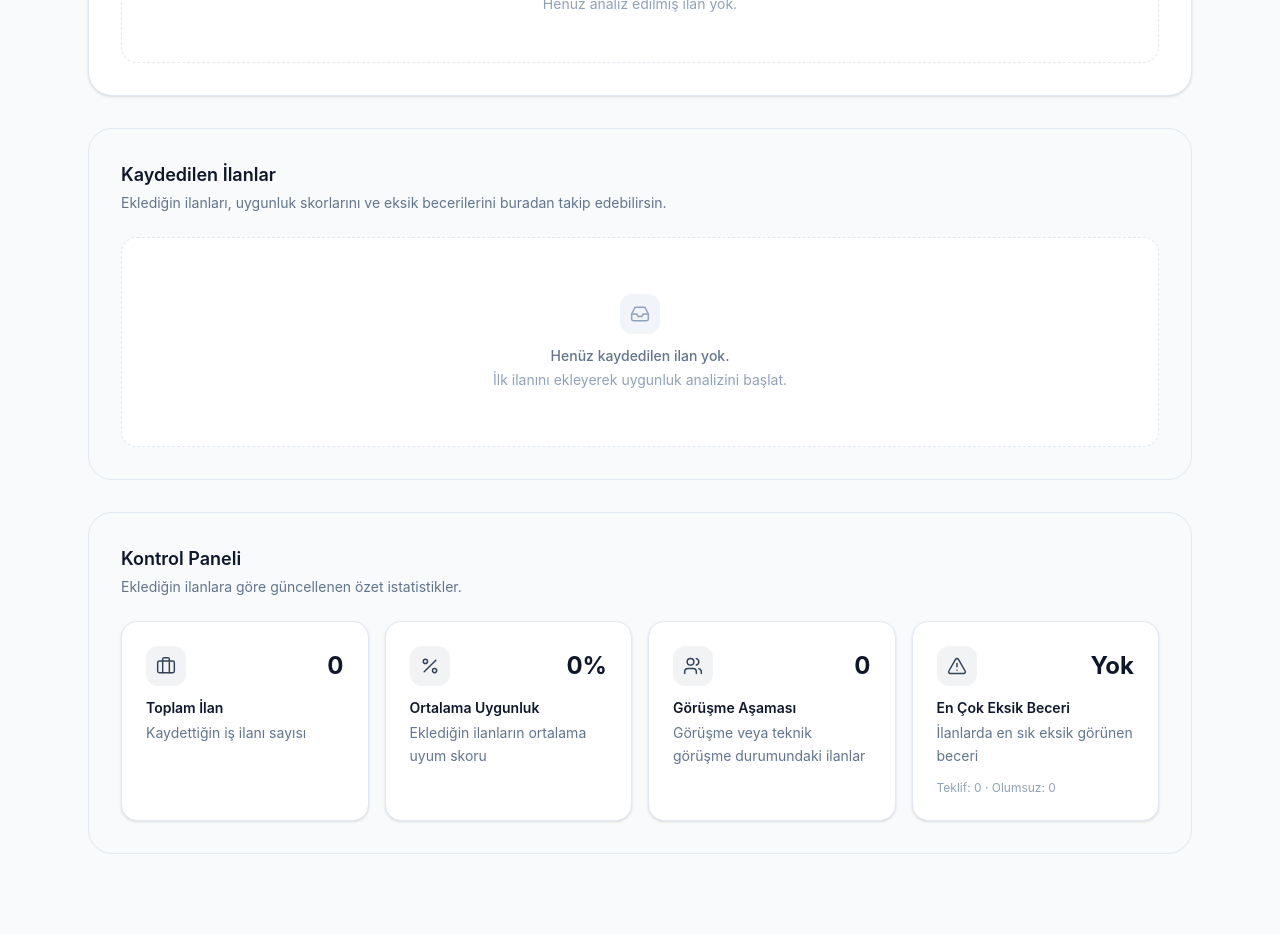
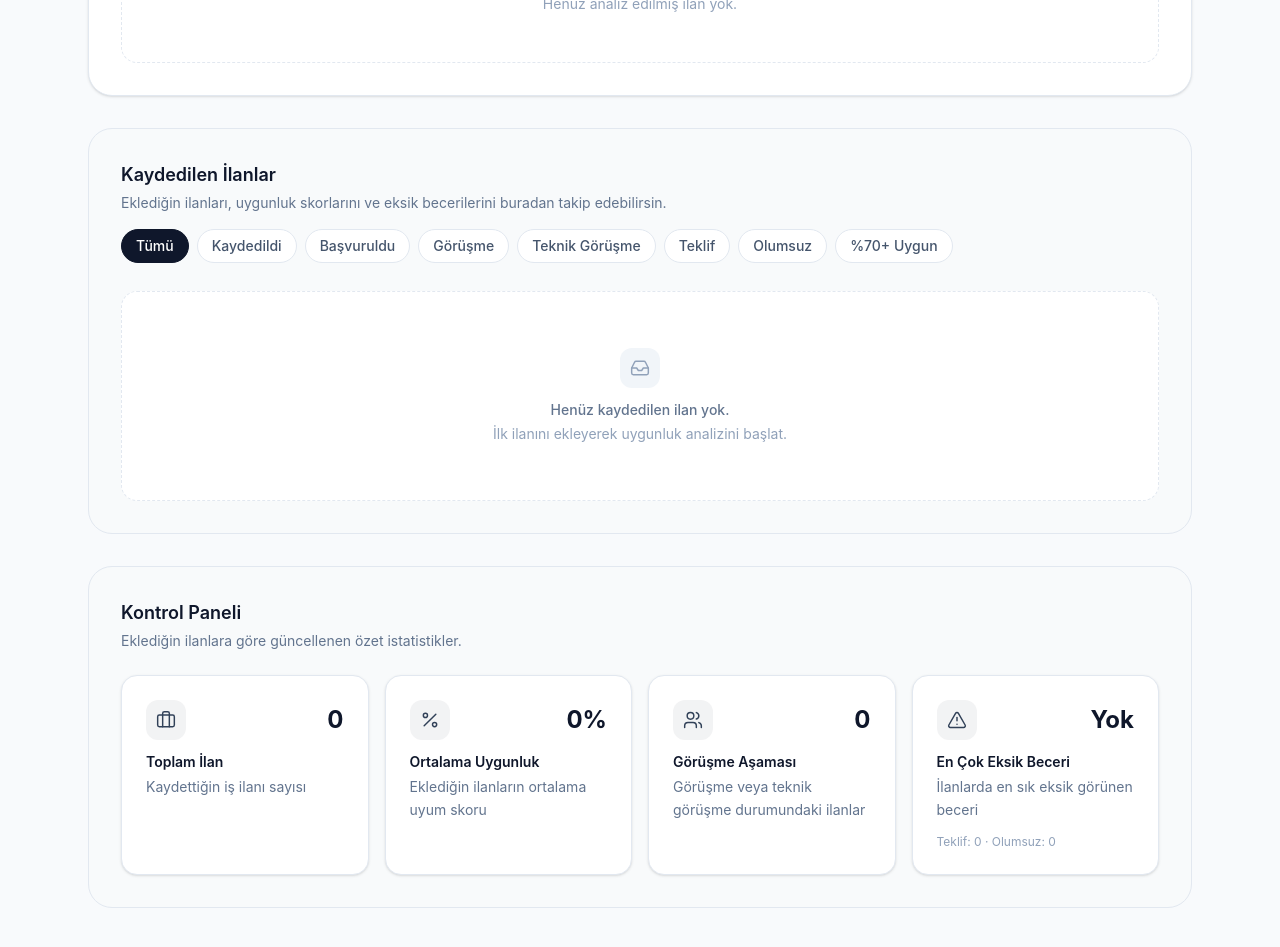
Before and after one commit to EnessCansever/jobfit-tr, a React (Vite) app: page / in a window 1280 px wide. Shown: the part 1660-2607 px from the top of the page. Built offline with nearby package versions, Linux system fonts and the light colour scheme.

Commit message:
feat: implement application filters

```diff
--- a/src/App.tsx
+++ b/src/App.tsx
@@ -6,12 +6,14 @@ import JobForm from './components/JobForm'
 import AnalysisSummary from './components/AnalysisSummary'
 import SavedApplications from './components/SavedApplications'
 import DashboardSection from './components/DashboardSection'
+import type { ApplicationFilter } from './components/FilterTabs'
 import type { ApplicationStatus, JobApplication } from './types/job'
 import { analyzeJobFit } from './utils/analyzeJob'
 
 function App() {
   const [selectedSkills, setSelectedSkills] = useState<string[]>([])
   const [applications, setApplications] = useState<JobApplication[]>([])
+  const [activeFilter, setActiveFilter] = useState<ApplicationFilter>('All')
 
   function handleJobSubmit(formData: {
     company: string
@@ -63,6 +65,12 @@ function App() {
   const lastApplication =
     applications.length > 0 ? applications[applications.length - 1] : null
 
+  const filteredApplications = applications.filter((application) => {
+    if (activeFilter === 'All') return true
+    if (activeFilter === 'HighFit') return application.fitScore >= 70
+    return application.status === activeFilter
+  })
+
   return (
     <div className="min-h-screen bg-slate-50">
       <Header />
@@ -78,9 +86,12 @@ function App() {
           hasUserSkills={selectedSkills.length > 0}
         />
         <SavedApplications
-          applications={applications}
+          applications={filteredApplications}
+          totalApplications={applications.length}
           onDelete={handleDeleteApplication}
           onStatusChange={handleStatusChange}
+          activeFilter={activeFilter}
+          onFilterChange={setActiveFilter}
         />
         <DashboardSection applications={applications} />
       </main>
--- /dev/null
+++ b/src/components/FilterTabs.tsx
@@ -0,0 +1,42 @@
+import type { ApplicationStatus } from '../types/job'
+import { STATUSES } from '../data/statuses'
+
+export type ApplicationFilter = 'All' | ApplicationStatus | 'HighFit'
+
+interface FilterTabsProps {
+  activeFilter: ApplicationFilter
+  onChange: (filter: ApplicationFilter) => void
+}
+
+const FILTER_OPTIONS: { value: ApplicationFilter; label: string }[] = [
+  { value: 'All', label: 'Tümü' },
+  ...STATUSES.map((status) => ({ value: status.value, label: status.label })),
+  { value: 'HighFit', label: '%70+ Uygun' },
+]
+
+export default function FilterTabs({
+  activeFilter,
+  onChange,
+}: FilterTabsProps) {
+  return (
+    <div className="-mx-1 flex gap-2 overflow-x-auto px-1 pb-1">
+      {FILTER_OPTIONS.map((option) => {
+        const isActive = option.value === activeFilter
+        return (
+          <button
+            key={option.value}
+            type="button"
+            onClick={() => onChange(option.value)}
+            className={`shrink-0 whitespace-nowrap rounded-full border px-3.5 py-1.5 text-sm font-medium transition-colors ${
+              isActive
+                ? 'border-slate-900 bg-slate-900 text-white'
+                : 'border-slate-200 bg-white text-slate-600 hover:border-slate-300 hover:bg-slate-50'
+            }`}
+          >
+            {option.label}
+          </button>
+        )
+      })}
+    </div>
+  )
+}
--- a/src/components/SavedApplications.tsx
+++ b/src/components/SavedApplications.tsx
@@ -1,22 +1,32 @@
-import { Inbox } from 'lucide-react'
+import { Inbox, SearchX } from 'lucide-react'
 import type { ApplicationStatus, JobApplication } from '../types/job'
 import JobApplicationCard from './JobApplicationCard'
+import FilterTabs from './FilterTabs'
+import type { ApplicationFilter } from './FilterTabs'
 
 interface SavedApplicationsProps {
   applications: JobApplication[]
+  totalApplications: number
   onDelete: (id: string) => void
   onStatusChange: (id: string, status: ApplicationStatus) => void
+  activeFilter: ApplicationFilter
+  onFilterChange: (filter: ApplicationFilter) => void
 }
 
 export default function SavedApplications({
   applications,
+  totalApplications,
   onDelete,
   onStatusChange,
+  activeFilter,
+  onFilterChange,
 }: SavedApplicationsProps) {
+  const hasApplications = totalApplications > 0
+
   return (
     <section className="mx-auto max-w-6xl px-6 pb-8">
       <div className="rounded-3xl border border-slate-200 bg-slate-50/60 p-6 sm:p-8">
-        <div className="mb-6">
+        <div className="mb-4">
           <h2 className="text-lg font-semibold text-slate-900">
             Kaydedilen İlanlar
           </h2>
@@ -26,7 +36,11 @@ export default function SavedApplications({
           </p>
         </div>
 
-        {applications.length === 0 ? (
+        <div className="mb-6">
+          <FilterTabs activeFilter={activeFilter} onChange={onFilterChange} />
+        </div>
+
+        {!hasApplications ? (
           <div className="flex flex-col items-center justify-center gap-3 rounded-2xl border border-dashed border-slate-200 bg-white py-14 text-center">
             <div className="flex h-10 w-10 items-center justify-center rounded-xl bg-slate-100">
               <Inbox className="h-5 w-5 text-slate-400" strokeWidth={1.75} />
@@ -40,7 +54,25 @@ export default function SavedApplications({
               </p>
             </div>
           </div>
+        ) : applications.length === 0 ? (
+          <div className="flex flex-col items-center justify-center gap-3 rounded-2xl border border-dashed border-slate-200 bg-white py-14 text-center">
+            <div className="flex h-10 w-10 items-center justify-center rounded-xl bg-slate-100">
+              <SearchX className="h-5 w-5 text-slate-400" strokeWidth={1.75} />
+            </div>
+            <div>
+              <p className="text-sm font-medium text-slate-500">
+                Bu filtreye uygun ilan bulunamadı.
+              </p>
+              <p className="mt-1 text-sm text-slate-400">
+                Farklı bir filtre seçerek diğer ilanları görüntüleyebilirsin.
+              </p>
+            </div>
+          </div>
         ) : (
+          <>
+            <p className="mb-3 text-sm text-slate-400">
+              {applications.length} ilan gösteriliyor
+            </p>
             <div className="grid grid-cols-1 gap-4 lg:grid-cols-2">
               {applications.map((application) => (
                 <JobApplicationCard
@@ -51,6 +83,7 @@ export default function SavedApplications({
                 />
               ))}
             </div>
+          </>
         )}
       </div>
     </section>
```
Lines whose indentation alone changed are shown as unchanged.
